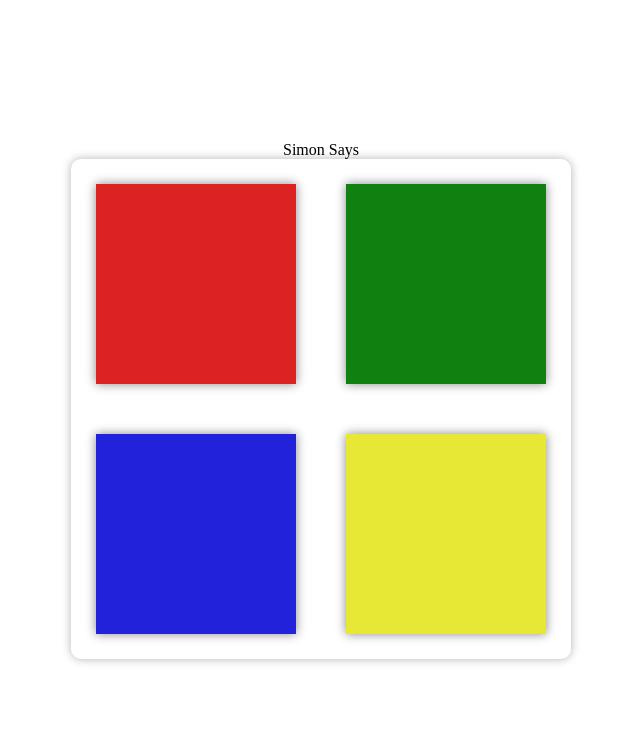
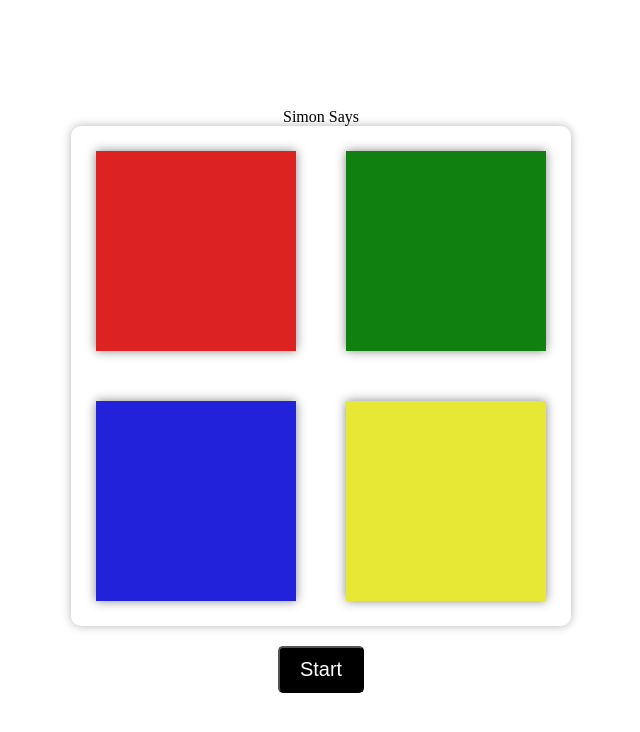
Before and after one commit to AlexanderSuarez-Ksquare/Project-I---Simon, a plain HTML site: page index.html in a window 1280 px wide. Shown: the whole page, without its empty margins (319-959 px from the left). Drawn offline with Linux system fonts and the light colour scheme.

Commit message:
User Story 2

```diff
--- a/app.js
+++ b/app.js
@@ -0,0 +1,3 @@
+function startGame() {
+  alert("Comienza el juego");
+}
--- a/index.html
+++ b/index.html
@@ -15,6 +15,7 @@
       <section class="square" id="blue"></section>
       <section class="square" id="yellow"></section>
     </section>
+    <button class="start-button" onclick="startGame()">Start</button>
     <script src="app.js"></script>
   </body>
 </html>
--- a/style.css
+++ b/style.css
@@ -27,6 +27,16 @@ body {
   filter: brightness(125%);
 }
 
+.start-button {
+  margin-top: 20px;
+  font-size: 20px;
+  padding: 10px 20px;
+  background-color: black;
+  color: white;
+  border-radius: 5px;
+  cursor: pointer;
+}
+
 #red {
   background-color: rgb(221, 34, 34);
 }
```
